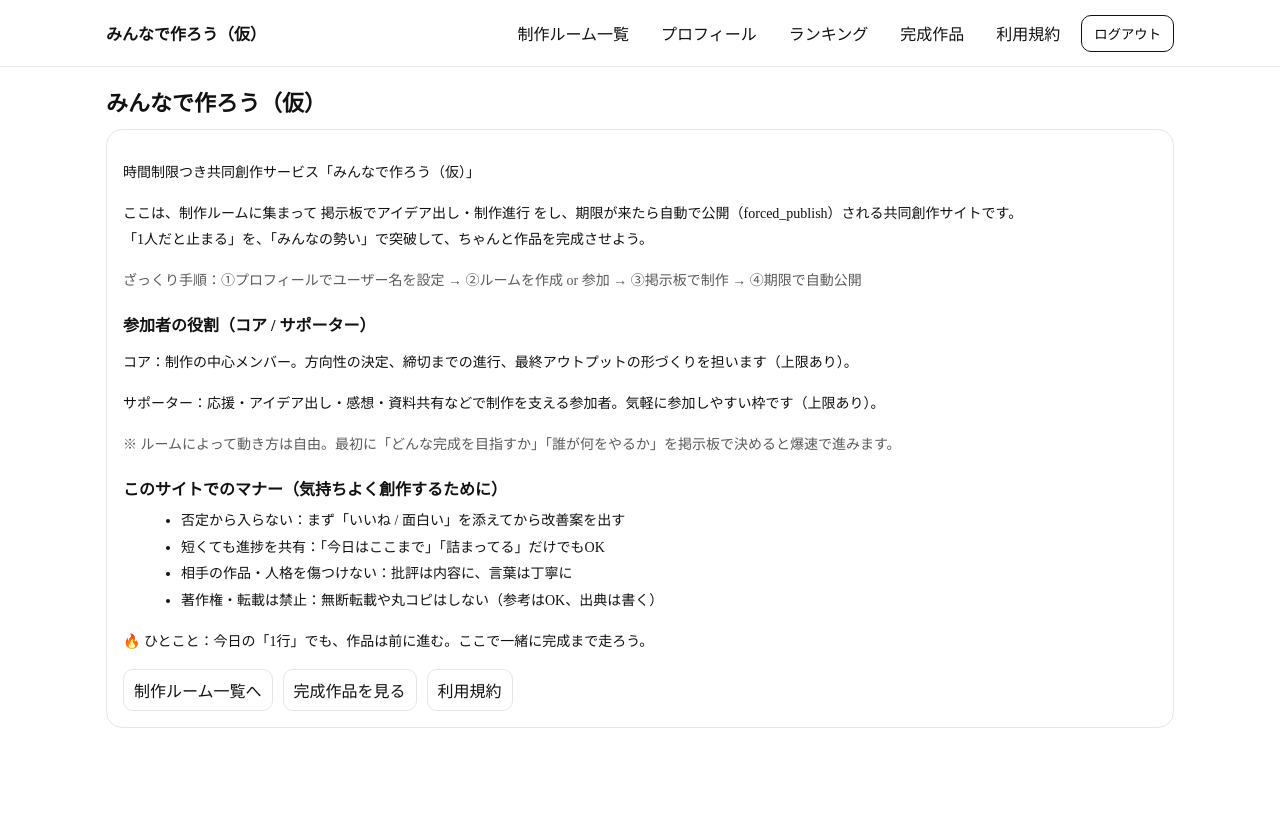
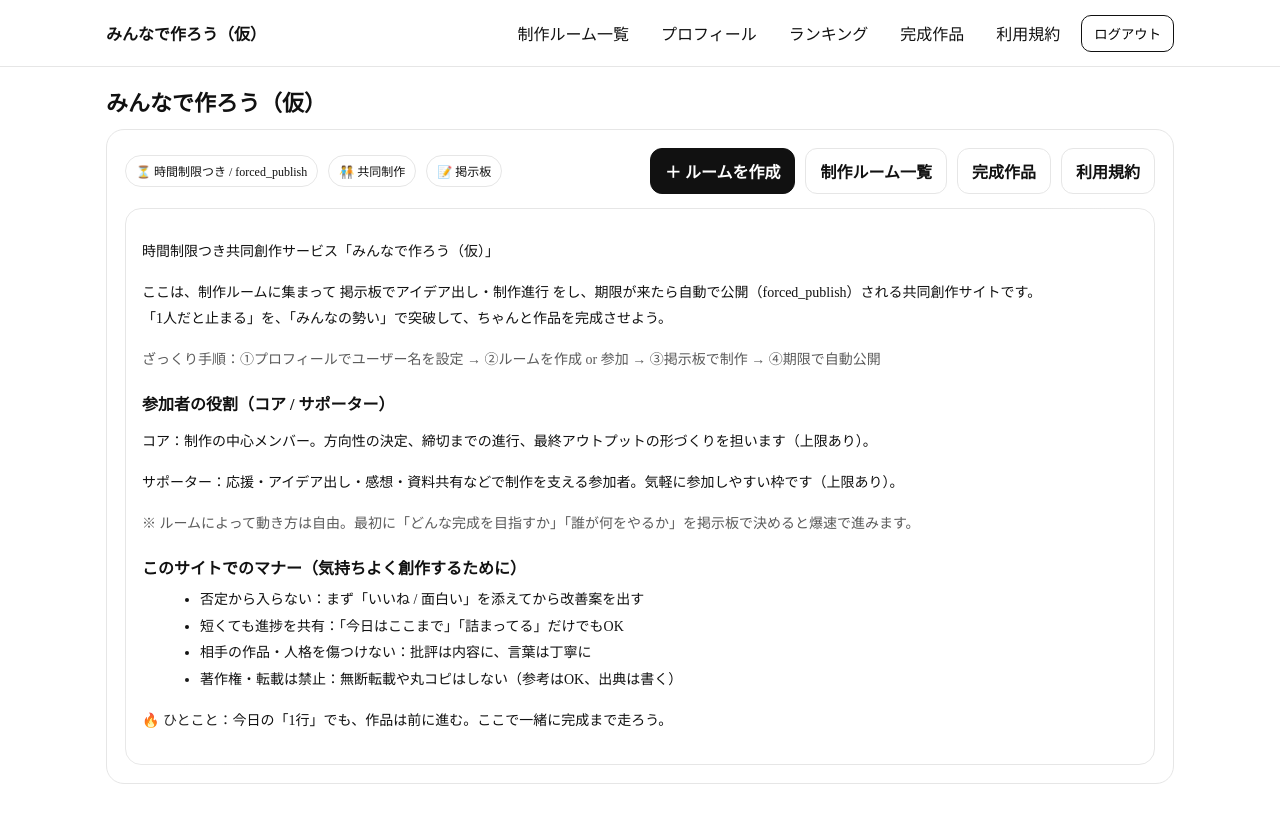
Before and after one commit to toki09141127-source/minnade-tsukuru, a Next.js app: page / in a window 1280 px wide. Before the commit the page ends 800 px from the top, so only its background shows below. Built offline with nearby package versions, Linux system fonts and the light colour scheme; no server answers.

Commit message:
restore create room CTA on home and add dark-mode hero decoration

```diff
--- a/app/globals.css
+++ b/app/globals.css
@@ -137,3 +137,105 @@ a{ color:var(--link); text-decoration:none; }
 .readableBox ul{
   margin: 8px 0 0 18px;
 }
+/* ---- Home Hero (dark-mode friendly decoration) ---- */
+.heroWrap{
+  position: relative;
+  border-radius: 18px;
+  border: 1px solid var(--border);
+  background: var(--card);
+  padding: 18px;
+  overflow: hidden;
+}
+
+.heroWrap::before{
+  content: "";
+  position: absolute;
+  inset: -60px -60px auto auto;
+  width: 220px;
+  height: 220px;
+  border-radius: 999px;
+  background: radial-gradient(circle, rgba(255,255,255,0.18), rgba(255,255,255,0) 60%);
+  pointer-events: none;
+}
+
+.heroWrap::after{
+  content: "";
+  position: absolute;
+  inset: auto auto -90px -90px;
+  width: 260px;
+  height: 260px;
+  border-radius: 999px;
+  background: radial-gradient(circle, rgba(255,255,255,0.12), rgba(255,255,255,0) 60%);
+  pointer-events: none;
+}
+
+.heroTopRow{
+  display: flex;
+  align-items: center;
+  justify-content: space-between;
+  gap: 12px;
+  flex-wrap: wrap;
+  position: relative;
+  z-index: 1;
+}
+
+.heroTitle{
+  display: flex;
+  align-items: center;
+  gap: 10px;
+}
+
+.heroBadge{
+  display: inline-flex;
+  align-items: center;
+  gap: 8px;
+  padding: 6px 10px;
+  border-radius: 999px;
+  border: 1px solid var(--border);
+  background: var(--card);
+  color: var(--fg);
+  font-size: 12px;
+}
+
+.heroActions{
+  display: flex;
+  gap: 10px;
+  flex-wrap: wrap;
+}
+
+.btnPrimary{
+  display: inline-flex;
+  align-items: center;
+  justify-content: center;
+  gap: 8px;
+  padding: 10px 14px;
+  border-radius: 12px;
+  border: 1px solid #111;
+  background: #111;
+  color: #fff;
+  text-decoration: none;
+  font-weight: 700;
+}
+
+.btnGhost{
+  display: inline-flex;
+  align-items: center;
+  justify-content: center;
+  gap: 8px;
+  padding: 10px 14px;
+  border-radius: 12px;
+  border: 1px solid var(--border);
+  background: transparent;
+  color: var(--fg);
+  text-decoration: none;
+  font-weight: 700;
+}
+
+/* Dark mode: keep primary readable */
+@media (prefers-color-scheme: dark){
+  .btnPrimary{
+    border-color: rgba(255,255,255,0.16);
+    background: rgba(255,255,255,0.10);
+    color: var(--fg);
+  }
+}
--- a/app/page.tsx
+++ b/app/page.tsx
@@ -6,7 +6,34 @@ export default function HomePage() {
     <div className="container">
       <h1 className="h1">みんなで作ろう（仮）</h1>
 
-      <div className="readableBox">
+      {/* ★装飾付きのHero枠 */}
+      <div className="heroWrap">
+        <div className="heroTopRow">
+          <div className="heroTitle">
+            <span className="heroBadge">⏳ 時間制限つき / forced_publish</span>
+            <span className="heroBadge">🧑‍🤝‍🧑 共同制作</span>
+            <span className="heroBadge">📝 掲示板</span>
+          </div>
+
+          {/* ★ボタン群（ルーム作成を復活） */}
+          <div className="heroActions">
+            <Link href="/rooms/new" className="btnPrimary">
+              ＋ ルームを作成
+            </Link>
+            <Link href="/rooms" className="btnGhost">
+              制作ルーム一覧
+            </Link>
+            <Link href="/works" className="btnGhost">
+              完成作品
+            </Link>
+            <Link href="/terms" className="btnGhost">
+              利用規約
+            </Link>
+          </div>
+        </div>
+
+        {/* ★説明文（内容は一切変えない） */}
+        <div className="readableBox" style={{ marginTop: 14 }}>
           <p>時間制限つき共同創作サービス「みんなで作ろう（仮）」</p>
 
           <p>
@@ -39,17 +66,6 @@ export default function HomePage() {
           </ul>
 
           <p>🔥 ひとこと：今日の「1行」でも、作品は前に進む。ここで一緒に完成まで走ろう。</p>
-
-        <div className="row" style={{ justifyContent: 'flex-start', gap: 10, flexWrap: 'wrap', marginTop: 12 }}>
-          <Link href="/rooms" className="navLink" style={{ border: '1px solid var(--border)' }}>
-            制作ルーム一覧へ
-          </Link>
-          <Link href="/works" className="navLink" style={{ border: '1px solid var(--border)' }}>
-            完成作品を見る
-          </Link>
-          <Link href="/terms" className="navLink" style={{ border: '1px solid var(--border)' }}>
-            利用規約
-          </Link>
         </div>
       </div>
     </div>
```
Lines whose indentation alone changed are shown as unchanged.
